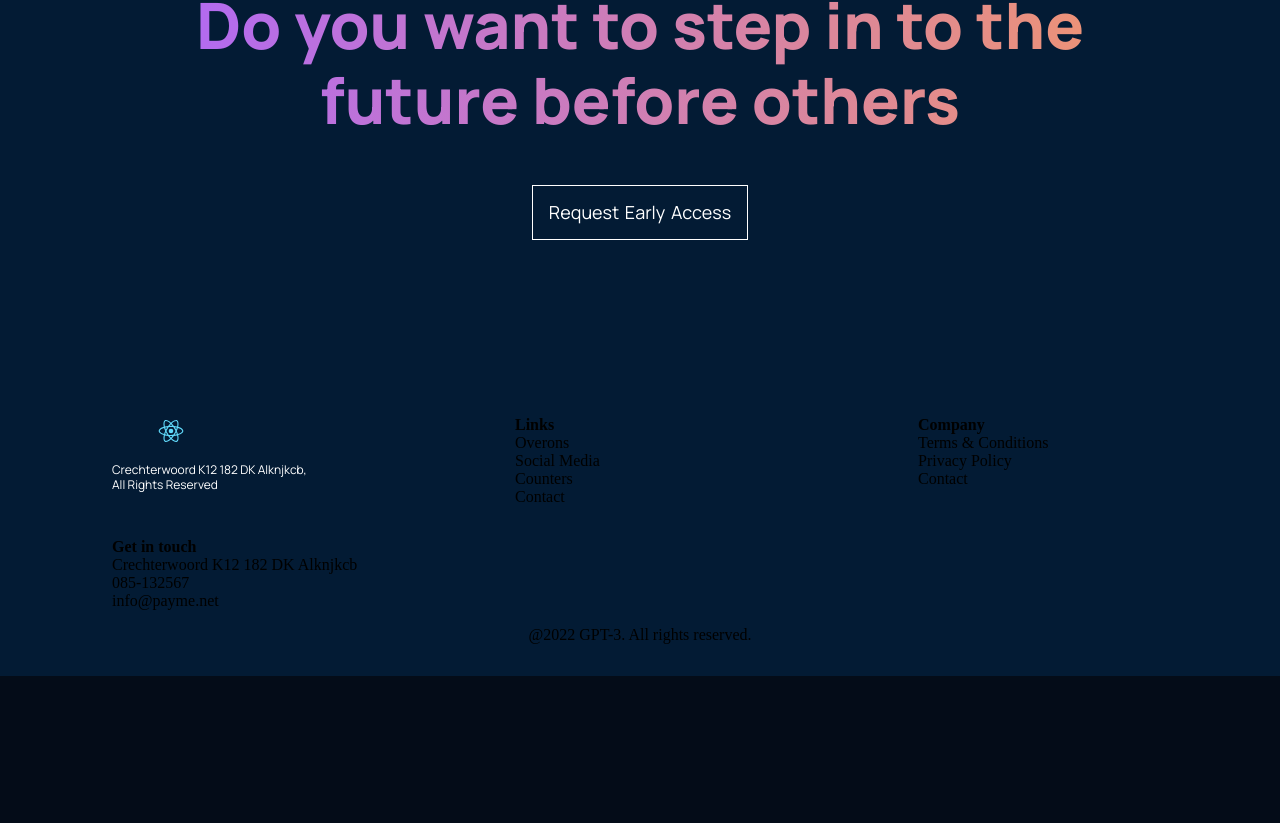
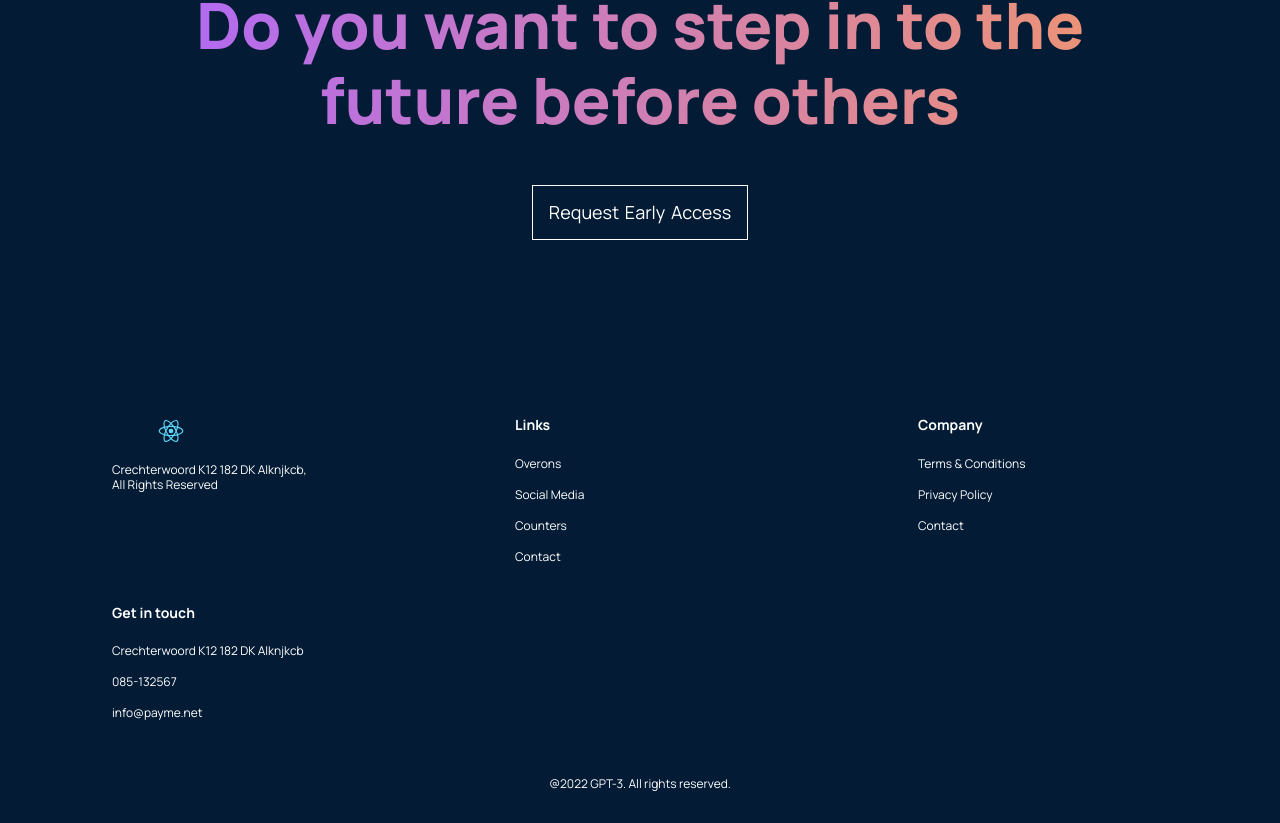
Before and after one commit to MirRiyadh/Modern-GPT-3, a React (Create React App) app: page / in a window 1280 px wide. Shown: the part 4498-5321 px from the top of the page. Before the commit the page ends 5174 px from the top, so only its background shows below. Built offline with nearby package versions, Linux system fonts and the light colour scheme.

Commit message:
added new style

```diff
--- a/src/containers/footer/Footer.css
+++ b/src/containers/footer/Footer.css
@@ -80,3 +80,35 @@
   justify-content: flex-start;
   flex-direction: column;
 }
+
+.gpt3_footer_links_div h4 {
+  font-size: 14px;
+  line-height: 17px;
+  font-family: var(--font-family);
+  color: #fff;
+
+  margin-bottom: 0.9rem;
+}
+
+.gpt3_footer_links_div p {
+  font-size: 12px;
+  line-height: 15px;
+  font-family: var(--font-family);
+  color: #fff;
+
+  margin: 0.5rem 0;
+  cursor: pointer;
+}
+
+.gpt3_footer_copyright {
+  margin-top: 2rem;
+  text-align: center;
+  width: 100%;
+}
+
+.gpt3_footer_copyright p {
+  font-size: 12px;
+  font-family: var(--font-family);
+  line-height: 15px;
+  color: #fff;
+}
```
